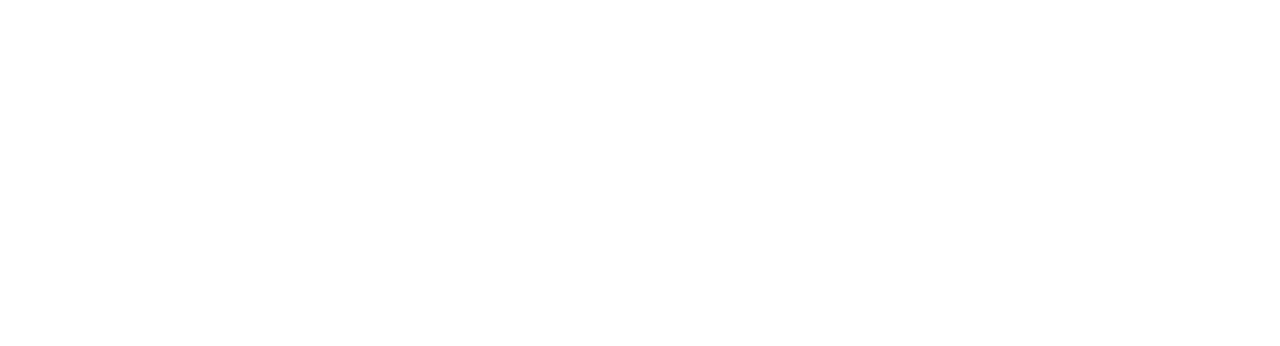
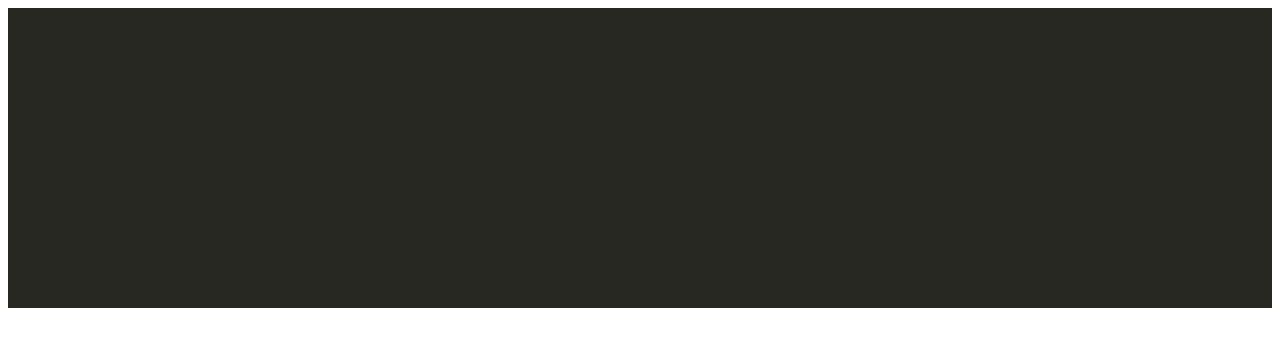
Before and after one commit to ZiQiangWang/react-cmirror, a React app: page / in a window 1280 px wide. Shown: the top 346 px of the page. Built offline with nearby package versions, Linux system fonts and the light colour scheme.

Commit message:
更新readme

```diff
--- a/package.json
+++ b/package.json
@@ -1,6 +1,6 @@
 {
   "name": "react-cmirror",
-  "version": "1.0.3",
+  "version": "1.0.4",
   "description": "Codemirror Component for React.js, all Codemirror options and event are supported.",
   "main": "./lib/react-cmirror.js",
   "scripts": {
--- a/src/index.jsx
+++ b/src/index.jsx
@@ -11,6 +11,7 @@
 import React from 'react';
 import { render } from 'react-dom';
 import 'codemirror/mode/markdown/markdown';
+import 'codemirror/theme/monokai.css';
 import ReactCodeMirror from './react-cmirror';
 
 render(
@@ -22,6 +23,7 @@
     options={{
       autofocus: true,
       mode: 'markdown',
+      theme: 'monokai',
     }}
 
     onChange={(instance, changeObj) => {
```
Also changed, not shown: 1 other file (tests, documents, lock files or other folders).
